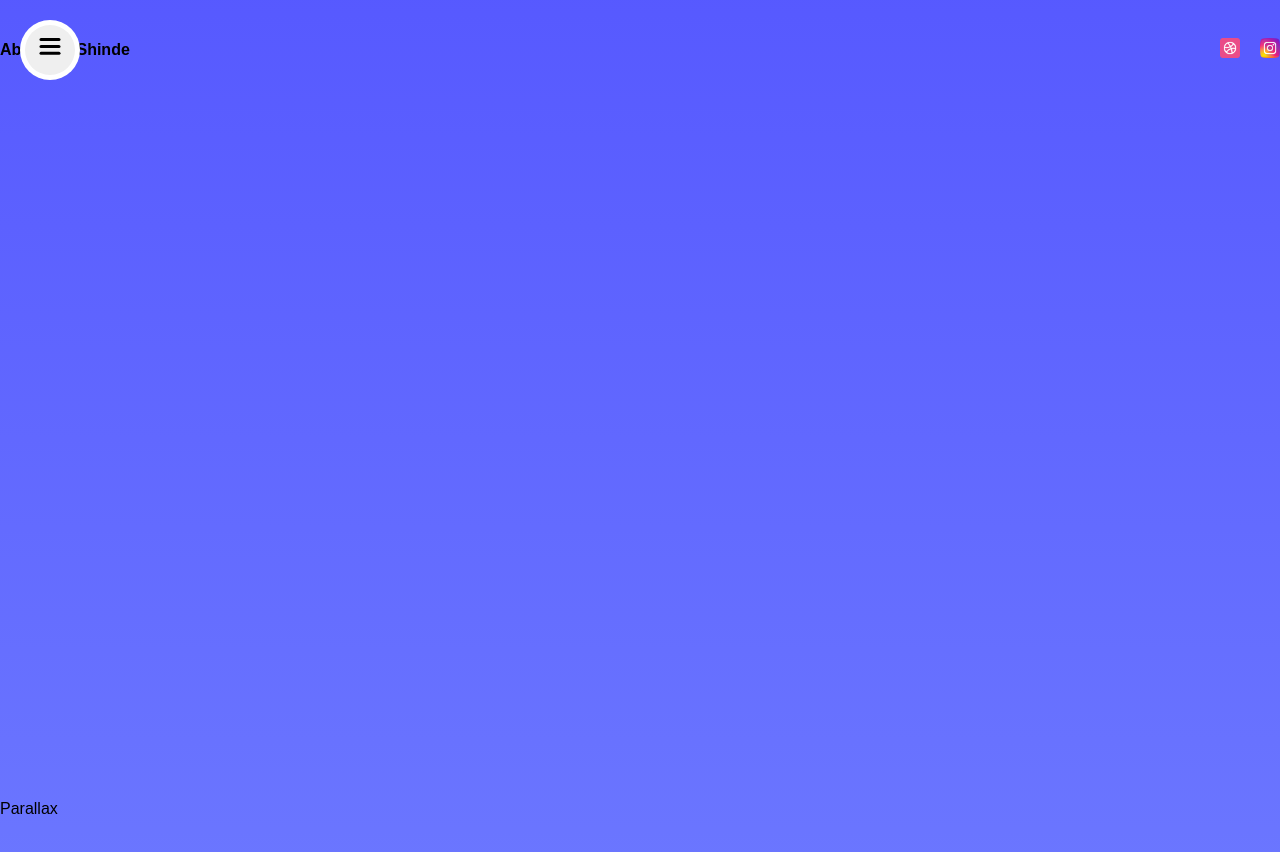
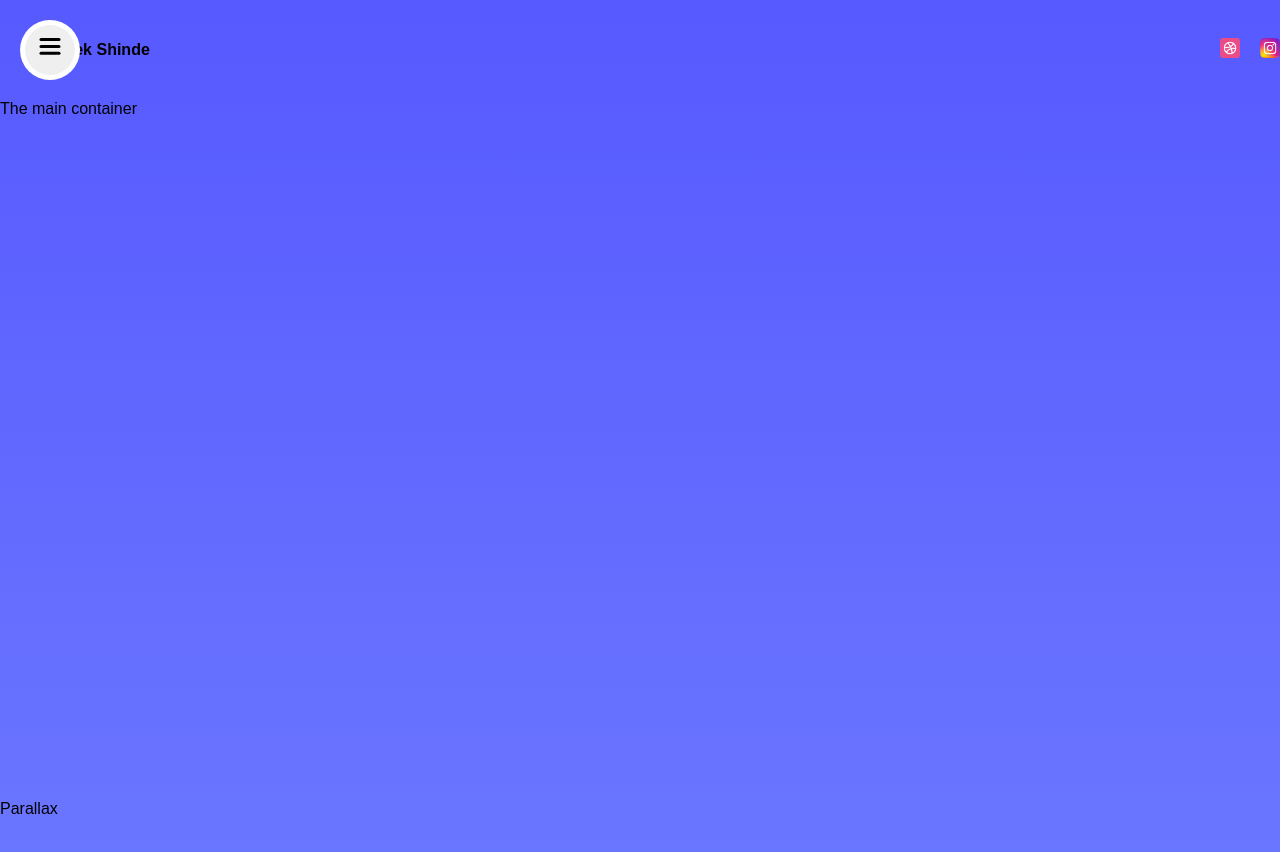
Before and after one commit to Abhishekr2122/portfolio-website, a React (Create React App) app: page / in a window 1280 px wide. Shown: the top 852 px of the page. Built offline with nearby package versions, Linux system fonts and the light colour scheme.

Commit message:
Creating the main component

```diff
--- a/src/App.js
+++ b/src/App.js
@@ -1,4 +1,5 @@
 import "./app.scss";
+import Main from "./components/Main";
 import Navbar from "./components/Navbar";
 
 function App() {
@@ -6,6 +7,7 @@ function App() {
     <div>
       <section id="Homepage">
         <Navbar />
+        <Main />
       </section>
       <section id="Projects">Parallax</section>
       <section>Portfolio1</section>
--- /dev/null
+++ b/src/components/Main.js
@@ -0,0 +1,5 @@
+import "./main.scss";
+
+export default function Main() {
+  return <div className="main">The main container</div>;
+}
--- /dev/null
+++ b/src/components/main.scss
@@ -0,0 +1,2 @@
+.main {
+}
--- a/src/components/navbar.scss
+++ b/src/components/navbar.scss
@@ -11,6 +11,7 @@
 
     span {
       font-weight: bold;
+      margin-left: 20px;
     }
 
     .socials {
--- a/src/ui/Links.js
+++ b/src/ui/Links.js
@@ -31,7 +31,13 @@ export default function Links() {
     <motion.div className="links" variants={variants}>
       {items.map(function (citem, i) {
         return (
-          <motion.a href={`#${citem}`} key={citem} variants={itemVariants}>
+          <motion.a
+            href={`#${citem}`}
+            key={citem}
+            variants={itemVariants}
+            whileHover={{ scale: 1.1 }}
+            whileTap={{ scale: 0.95 }}
+          >
             {citem}
           </motion.a>
         );
```
